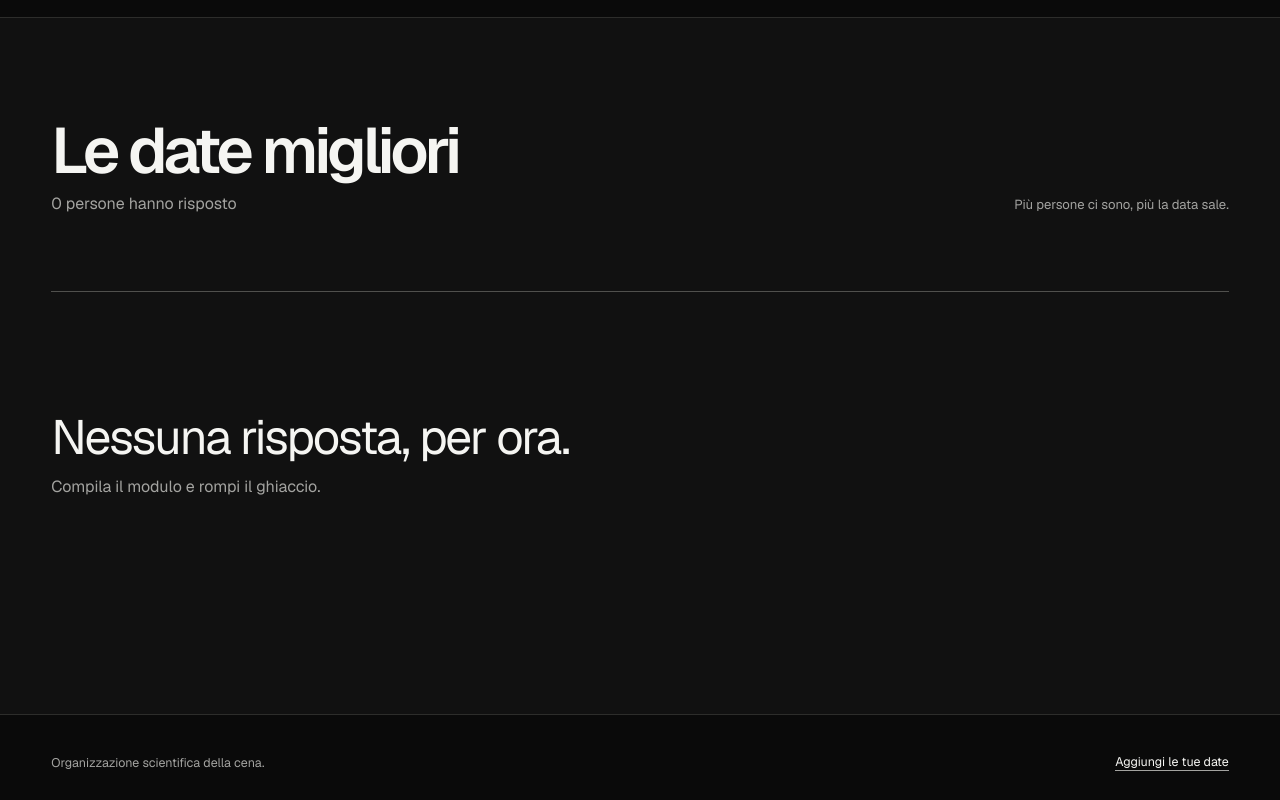
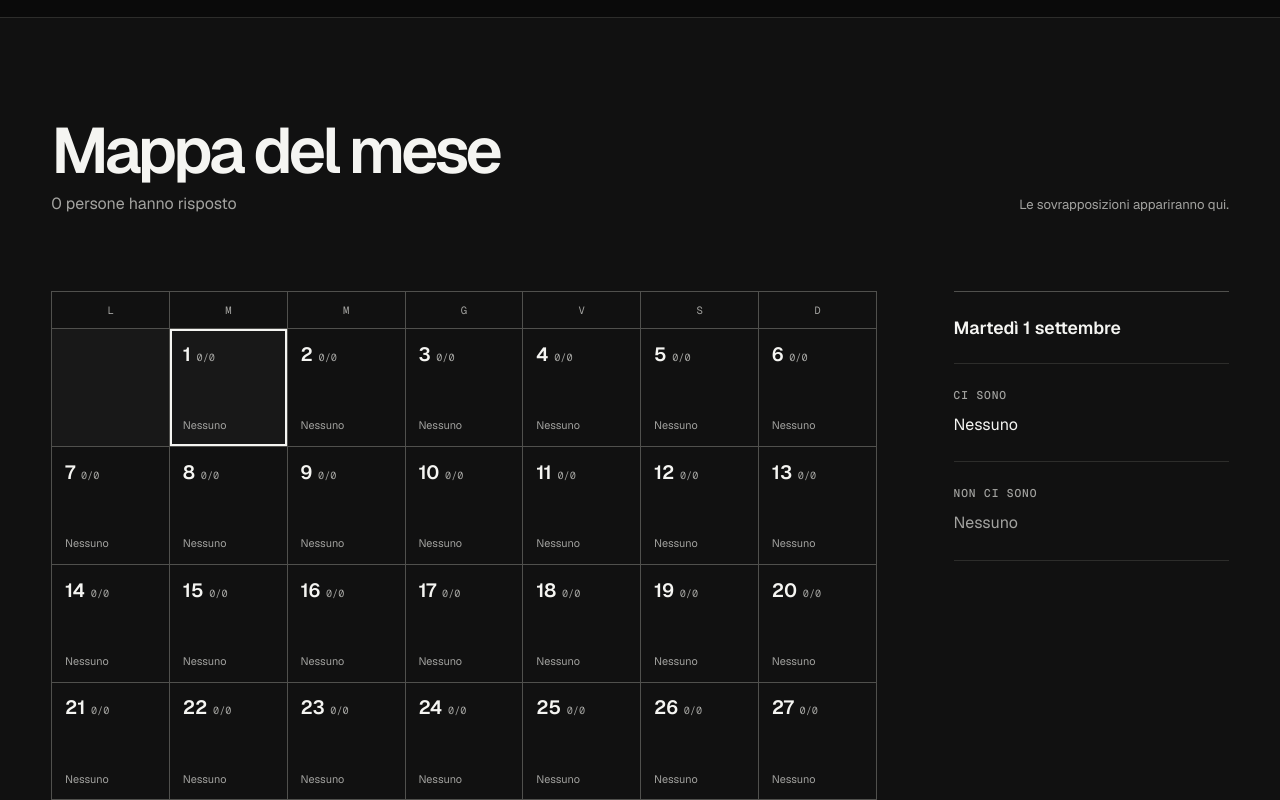
Before and after one commit to oreogano9/pianocena, a Next.js app: page / in a window 1280 px wide. Shown: the part 1220-2020 px from the top of the page. Built offline with nearby package versions, Linux system fonts and the light colour scheme.

Commit message:
Add editable responses and overlap map

```diff
--- a/app/globals.css
+++ b/app/globals.css
@@ -178,15 +178,18 @@ input:focus-visible {
   background: var(--surface);
 }
 
-.restore-button {
-  width: fit-content;
-  padding: 0;
-  border: 0;
-  border-bottom: 1px solid var(--muted);
-  background: transparent;
+.editing-note {
+  margin-bottom: 0;
+  padding-left: 0.8rem;
+  border-left: 2px solid var(--text);
   color: var(--muted);
-  cursor: pointer;
   font-size: 0.82rem;
+  line-height: 1.5;
+}
+
+.editing-note strong {
+  color: var(--text);
+  font-weight: 600;
 }
 
 .calendar-fieldset {
@@ -261,8 +264,7 @@ input:focus-visible {
 .day-button:focus-visible,
 .always-button:focus-visible,
 .submit-button:focus-visible,
-.ranking-row:focus-visible,
-.restore-button:focus-visible,
+.month-map-day:focus-visible,
 a:focus-visible {
   outline: 2px solid var(--text);
   outline-offset: 3px;
@@ -271,7 +273,7 @@ a:focus-visible {
 .day-button:active,
 .always-button:active,
 .submit-button:active,
-.ranking-row:active {
+.month-map-day:active {
   transform: translateY(1px);
 }
 
@@ -388,8 +390,7 @@ a:focus-visible {
 }
 
 .results-heading,
-.results-grid,
-.empty-state,
+.month-results-grid,
 .results-loading {
   max-width: 1320px;
   margin-left: auto;
@@ -424,65 +425,122 @@ a:focus-visible {
   text-align: right;
 }
 
-.results-grid {
+.month-results-grid {
   display: grid;
-  grid-template-columns: minmax(0, 1.25fr) minmax(280px, 0.75fr);
-  gap: clamp(3rem, 8vw, 8rem);
+  grid-template-columns: minmax(0, 1.5fr) minmax(260px, 0.5fr);
+  gap: clamp(2.5rem, 6vw, 6rem);
 }
 
-.ranking {
+.month-map {
+  display: grid;
+  grid-template-columns: repeat(7, minmax(0, 1fr));
+  align-self: start;
   border-top: 1px solid var(--line-strong);
+  border-left: 1px solid var(--line-strong);
 }
 
-.ranking-row {
-  width: 100%;
-  min-height: 5rem;
-  padding: 0;
+.month-map-weekday {
+  height: 2.3rem;
   display: grid;
-  grid-template-columns: 3rem 1fr auto;
-  gap: 1rem;
-  align-items: center;
+  place-items: center;
+  border-right: 1px solid var(--line-strong);
+  border-bottom: 1px solid var(--line-strong);
+  color: var(--muted);
+  font-family: var(--font-geist-mono), monospace;
+  font-size: 0.66rem;
+}
+
+.month-map-spacer,
+.month-map-day {
+  aspect-ratio: 1;
   border: 0;
-  border-bottom: 1px solid var(--line);
+  border-right: 1px solid var(--line-strong);
+  border-bottom: 1px solid var(--line-strong);
+}
+
+.month-map-spacer {
+  background: var(--surface-strong);
+}
+
+.month-map-day {
+  min-width: 0;
+  padding: clamp(0.5rem, 1vw, 0.85rem);
+  display: flex;
+  flex-direction: column;
+  justify-content: space-between;
+  gap: 0.5rem;
   background: transparent;
   cursor: pointer;
   text-align: left;
   transition: color 130ms ease, background-color 130ms ease, transform 80ms ease;
 }
 
-.ranking-row:hover,
-.ranking-row.is-active {
+.month-map-day:hover:not(.is-best) {
+  background: var(--surface-strong);
+}
+
+.month-map-day.is-active:not(.is-best) {
+  background: var(--surface-strong);
+  box-shadow: inset 0 0 0 2px var(--text);
+}
+
+.month-map-day.is-best {
   background: var(--text);
   color: var(--background);
 }
 
-.rank {
-  padding-left: 0.8rem;
-  color: var(--faint);
-  font-family: var(--font-geist-mono), monospace;
-  font-size: 0.7rem;
+.month-map-day.is-best.is-active {
+  box-shadow: inset 0 0 0 3px var(--background);
 }
 
-.ranking-row:hover .rank,
-.ranking-row.is-active .rank {
+.month-map-day-top {
+  display: flex;
+  align-items: baseline;
+  justify-content: space-between;
+  gap: 0.35rem;
+}
+
+.month-map-day-top strong {
+  font-size: clamp(0.9rem, 1.5vw, 1.25rem);
+  font-weight: 600;
+}
+
+.month-map-day-top span {
+  color: var(--muted);
+  font-family: var(--font-geist-mono), monospace;
+  font-size: clamp(0.56rem, 0.8vw, 0.68rem);
+}
+
+.month-map-day.is-best .month-map-day-top span {
   color: #555552;
 }
 
-.rank-date {
-  font-size: clamp(1.1rem, 2vw, 1.55rem);
-  font-weight: 560;
-  text-transform: capitalize;
+.month-map-names {
+  display: -webkit-box;
+  overflow: hidden;
+  color: var(--muted);
+  font-size: clamp(0.58rem, 0.85vw, 0.72rem);
+  line-height: 1.35;
+  -webkit-box-orient: vertical;
+  -webkit-line-clamp: 2;
 }
 
-.rank-count {
-  padding-right: 1rem;
-  font-family: var(--font-geist-mono), monospace;
-  font-size: 1.5rem;
+.month-map-day.is-best .month-map-names {
+  color: #444441;
 }
 
 .day-detail {
   align-self: start;
   border-top: 1px solid var(--line-strong);
+}
+
+.best-overlap-label {
+  margin: 1.4rem 0 0;
+  color: var(--text);
+  font-family: var(--font-geist-mono), monospace;
+  font-size: 0.68rem;
+  letter-spacing: 0.08em;
+  text-transform: uppercase;
 }
 
 .detail-date {
@@ -514,23 +572,6 @@ a:focus-visible {
 }
 
 .people-group.is-muted p {
-  color: var(--muted);
-}
-
-.empty-state {
-  min-height: 20rem;
-  display: grid;
-  align-content: center;
-  border-top: 1px solid var(--line-strong);
-}
-
-.empty-state p {
-  margin-bottom: 0.5rem;
-  font-size: clamp(1.5rem, 4vw, 3rem);
-  letter-spacing: -0.04em;
-}
-
-.empty-state span {
   color: var(--muted);
 }
 
@@ -644,13 +685,17 @@ footer a {
     text-align: left;
   }
 
-  .results-grid {
+  .month-results-grid {
     grid-template-columns: 1fr;
     gap: 3rem;
   }
 
-  .ranking-row {
-    grid-template-columns: 2.5rem 1fr auto;
+  .month-map-day {
+    padding: 0.42rem;
+  }
+
+  .month-map-names {
+    display: none;
   }
 
   footer {
--- a/components/cena-planner.tsx
+++ b/components/cena-planner.tsx
@@ -20,15 +20,9 @@ const fullDateFormatter = new Intl.DateTimeFormat("it-IT", {
   month: "long",
 });
 
-const shortDateFormatter = new Intl.DateTimeFormat("it-IT", {
-  weekday: "short",
-  day: "numeric",
-  month: "short",
-});
-
-function formatDate(day: number, short = false) {
+function formatDate(day: number) {
   const date = new Date(YEAR, MONTH_INDEX, day);
-  return (short ? shortDateFormatter : fullDateFormatter).format(date);
+  return fullDateFormatter.format(date);
 }
 
 function dayLabel(day: number) {
@@ -68,24 +62,49 @@ export function CenaPlanner() {
     [answers, name],
   );
 
-  const rankedDays = useMemo(() => {
+  const monthDays = useMemo(() => {
     return ALL_DAYS.map((day) => {
       const available = answers.filter(
         (answer) => answer.alwaysFree || answer.dates.includes(day),
       );
 
       return { day, available };
-    })
-      .filter((result) => result.available.length > 0)
-      .sort((a, b) => b.available.length - a.available.length || a.day - b.day);
+    });
   }, [answers]);
 
-  const bestDays = rankedDays.slice(0, 5);
-  const activeResultDay = selectedResultDay ?? bestDays[0]?.day ?? null;
-  const activeResult = rankedDays.find((result) => result.day === activeResultDay);
+  const bestOverlap = Math.max(0, ...monthDays.map((result) => result.available.length));
+  const bestOverlapDays = monthDays.filter(
+    (result) => bestOverlap > 0 && result.available.length === bestOverlap,
+  );
+  const activeResultDay = selectedResultDay ?? bestOverlapDays[0]?.day ?? 1;
+  const activeResult = monthDays.find((result) => result.day === activeResultDay);
   const unavailable = activeResult
     ? answers.filter((answer) => !activeResult.available.some((person) => person.id === answer.id))
     : [];
+
+  function handleNameChange(nextName: string) {
+    const previousAnswer = existingAnswer;
+    const matchingAnswer = answers.find(
+      (answer) => normalName(answer.name) === normalName(nextName),
+    );
+
+    setName(nextName);
+    setError(null);
+
+    if (matchingAnswer) {
+      setSelectedDays(matchingAnswer.alwaysFree ? ALL_DAYS : matchingAnswer.dates);
+      setAlwaysFree(matchingAnswer.alwaysFree);
+      setNotice("Risposta trovata. Puoi modificare le tue date.");
+      return;
+    }
+
+    if (previousAnswer) {
+      setSelectedDays([]);
+      setAlwaysFree(false);
+    }
+
+    setNotice(null);
+  }
 
   function toggleDay(day: number) {
     setNotice(null);
@@ -106,13 +125,6 @@ export function CenaPlanner() {
       setSelectedDays(next ? ALL_DAYS : []);
       return next;
     });
-  }
-
-  function loadExistingAnswer() {
-    if (!existingAnswer) return;
-    setSelectedDays(existingAnswer.alwaysFree ? ALL_DAYS : existingAnswer.dates);
-    setAlwaysFree(existingAnswer.alwaysFree);
-    setNotice("Ho caricato la tua risposta precedente.");
   }
 
   function handleSubmit(event: FormEvent<HTMLFormElement>) {
@@ -175,16 +187,12 @@ export function CenaPlanner() {
                 autoComplete="name"
                 placeholder="Scrivi il tuo nome"
                 value={name}
-                onChange={(event) => {
-                  setName(event.target.value);
-                  setNotice(null);
-                  setError(null);
-                }}
+                onChange={(event) => handleNameChange(event.target.value)}
               />
               {existingAnswer && (
-                <button className="restore-button" type="button" onClick={loadExistingAnswer}>
-                  Hai già risposto. Carica le tue date
-                </button>
+                <p className="editing-note">
+                  Stai modificando la risposta di <strong>{existingAnswer.name}</strong>. Il salvataggio sostituirà quella esistente.
+                </p>
               )}
             </div>
 
@@ -256,10 +264,14 @@ export function CenaPlanner() {
       <section className="results" id="risultati">
         <div className="results-heading">
           <div>
-            <h2>Le date migliori</h2>
+            <h2>Mappa del mese</h2>
             <p>{answers.length === 1 ? "1 persona ha risposto" : `${answers.length} persone hanno risposto`}</p>
           </div>
-          <p className="results-note">Più persone ci sono, più la data sale.</p>
+          <p className="results-note">
+            {bestOverlap > 0
+              ? `Migliore sovrapposizione: ${bestOverlap} su ${answers.length}`
+              : "Le sovrapposizioni appariranno qui."}
+          </p>
         </div>
 
         {!ready ? (
@@ -268,35 +280,52 @@ export function CenaPlanner() {
             <span />
             <span />
           </div>
-        ) : bestDays.length === 0 ? (
-          <div className="empty-state">
-            <p>Nessuna risposta, per ora.</p>
-            <span>Compila il modulo e rompi il ghiaccio.</span>
-          </div>
         ) : (
-          <div className="results-grid">
-            <div className="ranking">
-              {bestDays.map((result, index) => (
-                <button
-                  type="button"
-                  key={result.day}
-                  className={`ranking-row${activeResultDay === result.day ? " is-active" : ""}`}
-                  onClick={() => setSelectedResultDay(result.day)}
-                  aria-pressed={activeResultDay === result.day}
-                >
-                  <span className="rank">{String(index + 1).padStart(2, "0")}</span>
-                  <span className="rank-date">{formatDate(result.day, true)}</span>
-                  <span className="rank-count">{result.available.length}</span>
-                </button>
+          <div className="month-results-grid">
+            <div className="month-map" role="group" aria-label="Disponibilità del gruppo a settembre 2026">
+              {WEEKDAYS.map((weekday, index) => (
+                <span className="month-map-weekday" key={`map-${weekday}-${index}`} aria-hidden="true">
+                  {weekday}
+                </span>
               ))}
+              {Array.from({ length: FIRST_DAY_OFFSET }, (_, index) => (
+                <span className="month-map-spacer" key={`map-spacer-${index}`} aria-hidden="true" />
+              ))}
+              {monthDays.map((result) => {
+                const names = result.available.map((person) => person.name);
+                const isBest = bestOverlap > 0 && result.available.length === bestOverlap;
+                const isActive = activeResultDay === result.day;
+
+                return (
+                  <button
+                    type="button"
+                    key={result.day}
+                    className={`month-map-day${isBest ? " is-best" : ""}${isActive ? " is-active" : ""}`}
+                    aria-label={`${dayLabel(result.day)}. ${result.available.length} su ${answers.length} disponibili${names.length > 0 ? `: ${names.join(", ")}` : ". Nessuno"}`}
+                    aria-pressed={isActive}
+                    onClick={() => setSelectedResultDay(result.day)}
+                  >
+                    <span className="month-map-day-top">
+                      <strong>{result.day}</strong>
+                      <span>{result.available.length}/{answers.length}</span>
+                    </span>
+                    <span className="month-map-names">
+                      {names.length > 0 ? names.join(", ") : "Nessuno"}
+                    </span>
+                  </button>
+                );
+              })}
             </div>
 
             {activeResult && (
               <aside className="day-detail" aria-live="polite">
+                {bestOverlap > 0 && activeResult.available.length === bestOverlap && (
+                  <p className="best-overlap-label">Migliore sovrapposizione</p>
+                )}
                 <p className="detail-date">{dayLabel(activeResult.day)}</p>
                 <div className="people-group">
                   <h3>Ci sono</h3>
-                  <p>{activeResult.available.map((person) => person.name).join(", ")}</p>
+                  <p>{activeResult.available.length > 0 ? activeResult.available.map((person) => person.name).join(", ") : "Nessuno"}</p>
                 </div>
                 <div className="people-group is-muted">
                   <h3>Non ci sono</h3>
```
Also changed, not shown: lib/availability-store.ts (+32 -8 lines), 1 other file (tests, documents, lock files or other folders).
